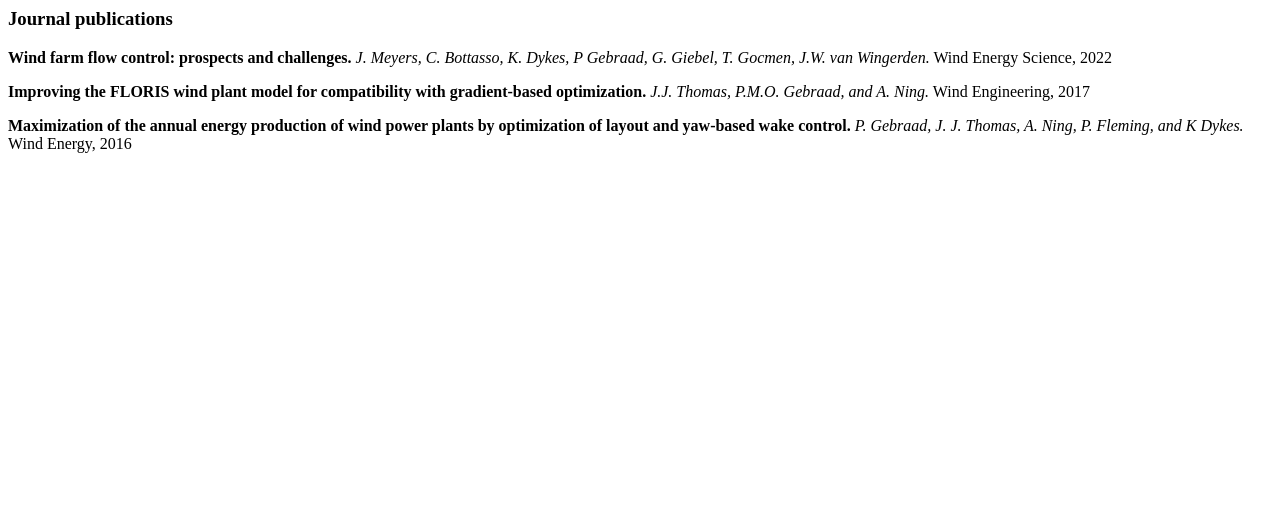
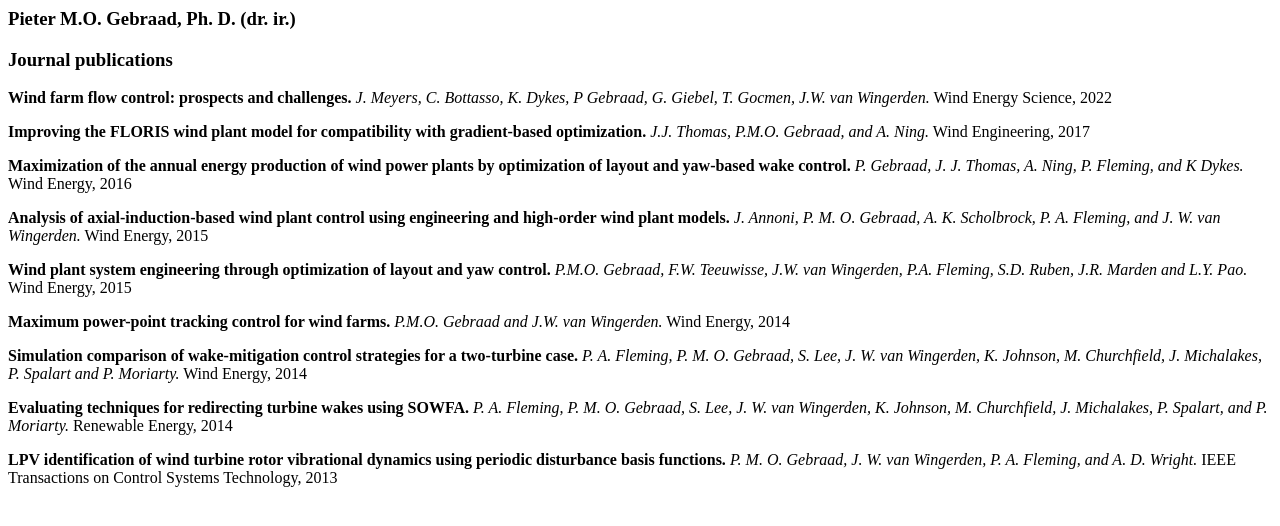
Before and after one commit to pietergebraad/pietergebraad.github.io, a plain HTML site: page index.html in a window 1280 px wide. Drawn offline with Linux system fonts and the light colour scheme.

Commit message:
Update index.html

```diff
--- a/index.html
+++ b/index.html
@@ -2,7 +2,9 @@
 <head>
   <title>Pieter Gebraad personal homepage</title>
 </head>
-  <body>
+<body>
+  <h3>Pieter M.O. Gebraad, Ph. D. (dr. ir.)</h3>
+
   <h3>Journal publications</h3>
   <p>
     <b>Wind farm flow control: prospects and challenges.</b>
@@ -22,17 +24,41 @@
    Wind Energy, 2016
   </p>
 
-    <!--
-\item J. Annoni, P. M. O. Gebraad, A. K. Scholbrock, P. A. Fleming, and J. W. van Wingerden. \textbf{Analysis of axial-induction-based wind plant control using engineering and high-order wind plant models.} {\it Wind Energy, 2015}
-\item P. A. Fleming, A. Ning, P. M. O. Gebraad, K. Dykes \textbf{Wind plant system engineering through optimization of layout and yaw control.}  {\it Wind Energy, 2015}\item P. M. O. Gebraad, F. W. Teeuwisse, J. W. van Wingerden, P. A. Fleming, S. D. Ruben, J. R. Marden and L. Y. Pao. \textbf{Wind plant power optimization through yaw control using a parametric model for wake effects - a CFD simulation study.} {\it Wind Energy, 2014}
-\item P. M. O. Gebraad and J. W. van Wingerden. \textbf{Maximum power-point tracking control for
-wind farms.} {\it Wind Energy, 2014}
-\item P. A. Fleming, P. M. O. Gebraad, S. Lee, J. W. van Wingerden, K. Johnson, M. Churchfield, J. Michalakes, P. Spalart and P. Moriarty. \textbf{Simulation comparison of wake-mitigation control strategies for a two-turbine case.} {\it Wind Energy, 2014}
-\item P. A. Fleming, P. M. O. Gebraad, S. Lee, J. W. van Wingerden, K. Johnson, M. Churchfield, J. Michalakes, P. Spalart, and P. Moriarty. \textbf{Evaluating techniques for redirecting turbine
-wakes using SOWFA.} {\it Renewable Energy, 2014}
-\item P. M. O. Gebraad, J. W. van Wingerden, P. A. Fleming, and A. D. Wright. \textbf{LPV identification of wind turbine rotor vibrational dynamics using periodic disturbance basis functions.} {\it IEEE Transactions on Control Systems Technology, 2013}
-\end{itemize}
-    -->
+  <p>
+    <b>Analysis of axial-induction-based wind plant control using engineering and high-order wind plant models.</b>
+    <i>J. Annoni, P. M. O. Gebraad, A. K. Scholbrock, P. A. Fleming, and J. W. van Wingerden.</i>
+    Wind Energy, 2015
+  </p>
 
-  </body>
+  <p>
+   <b>Wind plant system engineering through optimization of layout and yaw control.</b>
+   <i>P.M.O. Gebraad, F.W. Teeuwisse, J.W. van Wingerden, P.A. Fleming, S.D. Ruben, J.R. Marden and L.Y. Pao.</i>
+   Wind Energy, 2015
+  </p>
+
+  <p>
+   <b>Maximum power-point tracking control for wind farms.</b>
+   <i>P.M.O. Gebraad and J.W. van Wingerden.</i>
+   Wind Energy, 2014
+  </p>
+
+  <p>
+   <b>Simulation comparison of wake-mitigation control strategies for a two-turbine case.</b>
+   <i>P. A. Fleming, P. M. O. Gebraad, S. Lee, J. W. van Wingerden, K. Johnson, M. Churchfield, J. Michalakes, P. Spalart and P. Moriarty.</i>
+     Wind Energy, 2014
+  </p>
+
+  <p>
+   <b>Evaluating techniques for redirecting turbine wakes using SOWFA.</b>
+   <i>P. A. Fleming, P. M. O. Gebraad, S. Lee, J. W. van Wingerden, K. Johnson, M. Churchfield, J. Michalakes, P. Spalart, and P. Moriarty.</i>
+   Renewable Energy, 2014
+  </p>
+
+  <p>
+    <b>LPV identification of wind turbine rotor vibrational dynamics using periodic disturbance basis functions.</b>
+    <i>P. M. O. Gebraad, J. W. van Wingerden, P. A. Fleming, and A. D. Wright.</i>
+    IEEE Transactions on Control Systems Technology, 2013
+  </p>
+
+</body>
 </html>
```
